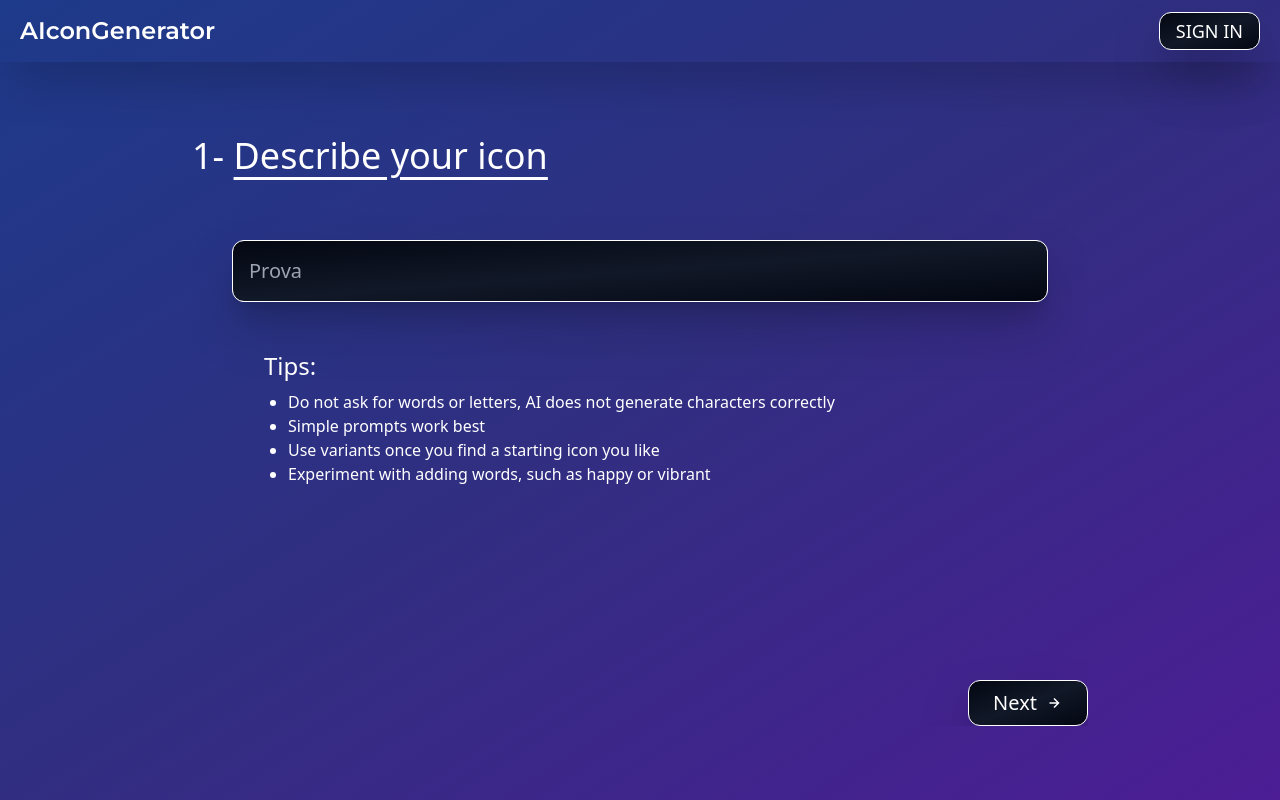
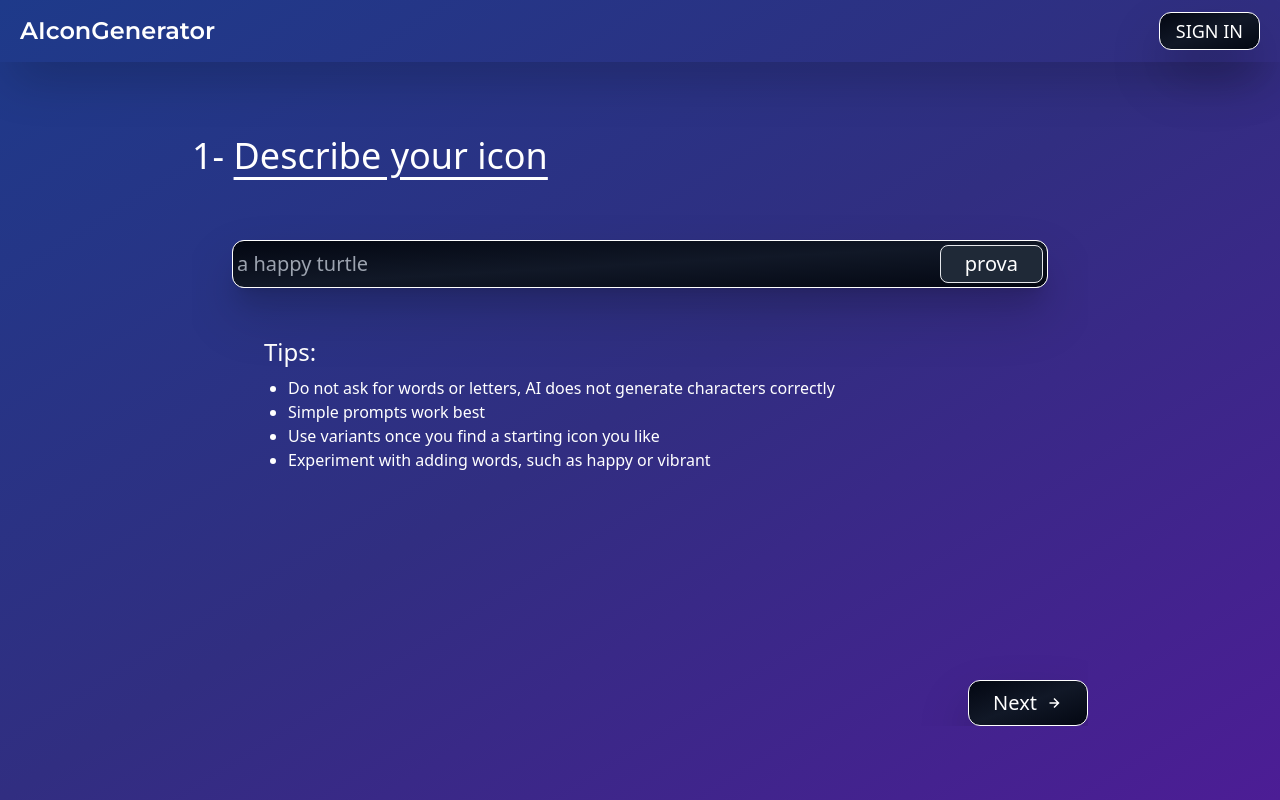
Before and after one commit to morhaaa/ai-icon-generator, a Next.js app: page /generator in a window 1280 px wide. Built offline with nearby package versions, Linux system fonts and the light colour scheme.

Commit message:
Fix picker color

```diff
--- a/package.json
+++ b/package.json
@@ -20,6 +20,7 @@
     "postcss": "8.4.29",
     "react": "18.2.0",
     "react-color": "^2.19.3",
+    "react-colorful": "^5.6.1",
     "react-dom": "18.2.0",
     "react-icons": "^4.11.0",
     "tailwindcss": "3.3.3",
--- a/src/components/steps/step1.tsx
+++ b/src/components/steps/step1.tsx
@@ -16,7 +16,11 @@ const Step1: React.FC<Props> = ({ next }) => {
           </span>
         </h2>
         <div className="px-4 lg:px-10 flex flex-col gap-8">
-          <InputGenerator />
+          <InputGenerator
+            placeholder="a happy turtle"
+            size="medium"
+            textButton="prova"
+          />
           <div className="flex flex-col gap-2  text-white md:pl-8 pt-4">
             <span className="font-medium text-2xl">Tips:</span>
             <ul className="list-disc pl-6 overflow-scroll">
--- a/src/components/steps/step2.tsx
+++ b/src/components/steps/step2.tsx
@@ -11,9 +11,9 @@ interface Props {
   back: () => void;
 }
 
-type Section = "Predefined" | "Picker" | "Custom";
+type Section = "Predefined" | "Picker";
 
-const sections: Section[] = ["Predefined", "Picker", "Custom"];
+const sections: Section[] = ["Predefined", "Picker"];
 
 const Step2: React.FC<Props> = ({ back, next }) => {
   const [selectedColor, setSelectedColor] = useState<string>("");
@@ -35,7 +35,7 @@ const Step2: React.FC<Props> = ({ back, next }) => {
         </h2>
 
         <div className="flex flex-col gap-2 h-full w-full overflow-hidden">
-          {/*section navbar*/}
+          {/*navbar*/}
           <nav className="flex gap-4 px-2">
             {sections.map((section, index) => (
               <h4
@@ -51,15 +51,16 @@ const Step2: React.FC<Props> = ({ back, next }) => {
             ))}
           </nav>
 
-          {/*list color */}
+          {/*Colors*/}
           <div className="flex items-center justify-center h-full w-full bg-black/10 border border-slate-700 rounded-xl overflow-y-scroll overflow-x-none">
-            {selectedSection === "Predefined" && (
+            {selectedSection === "Predefined" ? (
               <ColorSelection
                 selectedColor={selectedColor}
                 setSelectedColor={setColor}
               />
+            ) : (
+              <ColorPicker />
             )}
-            {selectedSection === "Picker" && <ColorPicker />}
           </div>
         </div>
       </div>
--- a/src/components/ui/color-picker.tsx
+++ b/src/components/ui/color-picker.tsx
@@ -1,32 +1,72 @@
 import { useState } from "react";
-import {
-  ChromePicker,
-  AlphaPicker,
-  HuePicker,
-  Color,
-  ColorResult,
-} from "react-color";
+import InputGenerator from "./input";
+import { RgbColorPicker, RgbColor } from "react-colorful";
 
 const ColorPicker: React.FC = () => {
-  const [selectedColor, setSelectedColor] = useState<Color>("#ff2000");
+  const [selectedColor, setSelectedColor] = useState<string>("#ff0000");
+  const [isCorrect, setIsCorrect] = useState<boolean>(true);
 
-  const handleColor = (newColor: ColorResult) => {
-    setSelectedColor(newColor.hex);
+  function checkValue(value: string): boolean {
+    const hexRegex = /^#[0-9A-Fa-f]{6}$/g;
+    return hexRegex.test(value);
+  }
+
+  const rgbToHex = (color: RgbColor): void => {
+    const { r, g, b } = color;
+
+    //Check value between 0 and 255
+    const validR = Math.min(255, Math.max(0, r));
+    const validG = Math.min(255, Math.max(0, g));
+    const validB = Math.min(255, Math.max(0, b));
+
+    //Convert Value
+    const hexR = validR.toString(16).padStart(2, "0");
+    const hexG = validG.toString(16).padStart(2, "0");
+    const hexB = validB.toString(16).padStart(2, "0");
+
+    setSelectedColor(`#${hexR}${hexG}${hexB}`);
+  };
+
+  function hexToRgb(hex: string): RgbColor | undefined {
+    hex = hex.replace(/^#/, "");
+    if (!/^[0-9A-Fa-f]{6}$/.test(hex)) {
+      return undefined;
+    }
+    const r = parseInt(hex.slice(0, 2), 16);
+    const g = parseInt(hex.slice(2, 4), 16);
+    const b = parseInt(hex.slice(4, 6), 16);
+    return { r, g, b };
+  }
+
+  const submit = (text: string): void => {
+    if (checkValue(text)) {
+      setIsCorrect(true);
+      setSelectedColor(text);
+    } else {
+      setIsCorrect(false);
+    }
   };
 
   return (
     <div className="h-full w-full flex items-center justify-center">
-      <div className="flex flex-col items-center justify-center gap-4 bg-white/70 py-8 px-4 rounded-xl">
+      <div className="flex flex-col items-center justify-center gap-4 py-8 px-4 rounded-xl">
         <div className="flex flex-col items-center justify-end bg-white rounded-xl ">
-          <div
-            className="h-60 w-60 rounded-t-xl"
-            style={{ backgroundColor: selectedColor as string }}
-          ></div>
+          <RgbColorPicker onChange={rgbToHex} color={hexToRgb(selectedColor)} />
           <div className="py-2 bg-white">
-            <span className="">{selectedColor as string}</span>
+            <span className="">{selectedColor}</span>
           </div>
         </div>
-        <HuePicker color={selectedColor} onChange={handleColor} />
+
+        <InputGenerator
+          size="small"
+          placeholder="#ff0000"
+          textButton="Confirm"
+          submit={submit}
+        />
+
+        {!isCorrect && (
+          <p className="text-red-500 font-bold underline">Insert HEX color</p>
+        )}
       </div>
     </div>
   );
--- a/src/components/ui/input.tsx
+++ b/src/components/ui/input.tsx
@@ -1,11 +1,67 @@
-const InputGenerator: React.FC = () => {
+import clsx from "clsx";
+import { useState } from "react";
+
+interface Props {
+  size: "small" | "medium";
+  placeholder: string;
+  onChange?: (text: string) => void;
+  textButton?: string;
+  submit?: (text: string) => void;
+}
+
+const InputGenerator: React.FC<Props> = ({
+  size,
+  placeholder,
+  onChange,
+  textButton,
+  submit,
+}) => {
+  const [inputText, setInputText] = useState<string>("");
+
+  const handleChange = (event: React.ChangeEvent<HTMLInputElement>) => {
+    setInputText(event.currentTarget.value);
+    if (onChange) {
+      onChange(inputText);
+    }
+  };
+
+  const onClick = () => {
+    if (submit) {
+      submit(inputText);
+    }
+  };
+
   return (
-    <div className="w-full bg-white py-2 md:py-4 rounded-xl bg-gradient-to-br from-gray-950 via-gray-900 to-gray-950 border border-white px-4 drop-shadow-2xl shadow-xl">
+    <form
+      className={clsx(
+        "w-full bg-white rounded-xl bg-gradient-to-br from-gray-950 via-gray-900 to-gray-950 border border-white  drop-shadow-2xl shadow-xl flex justify-between items-center",
+        {
+          "p-1 md:p-1 ": size === "medium",
+          "p-0.5": size === "small",
+        }
+      )}
+    >
       <input
-        className="bg-transparent outline-none text-xl md:text-xl text-white w-full"
-        placeholder="Prova"
+        className={clsx("bg-transparent outline-none text-white w-full ", {
+          "pl-4text-xl md:text-xl": size === "medium",
+          "pl-2 md:pl-4": size === "small",
+        })}
+        placeholder={placeholder}
+        onChange={handleChange}
       />
-    </div>
+      {textButton && (
+        <button
+          type="button"
+          onClick={onClick}
+          className={clsx("text-white bg-gray-800 border rounded-lg", {
+            "text-xl md:text-xl py-1 px-6": size === "medium",
+            "py-1 px-4": size === "small",
+          })}
+        >
+          {textButton}
+        </button>
+      )}
+    </form>
   );
 };
 
```
Also changed, not shown: 2 other files (tests, documents, lock files or other folders).
